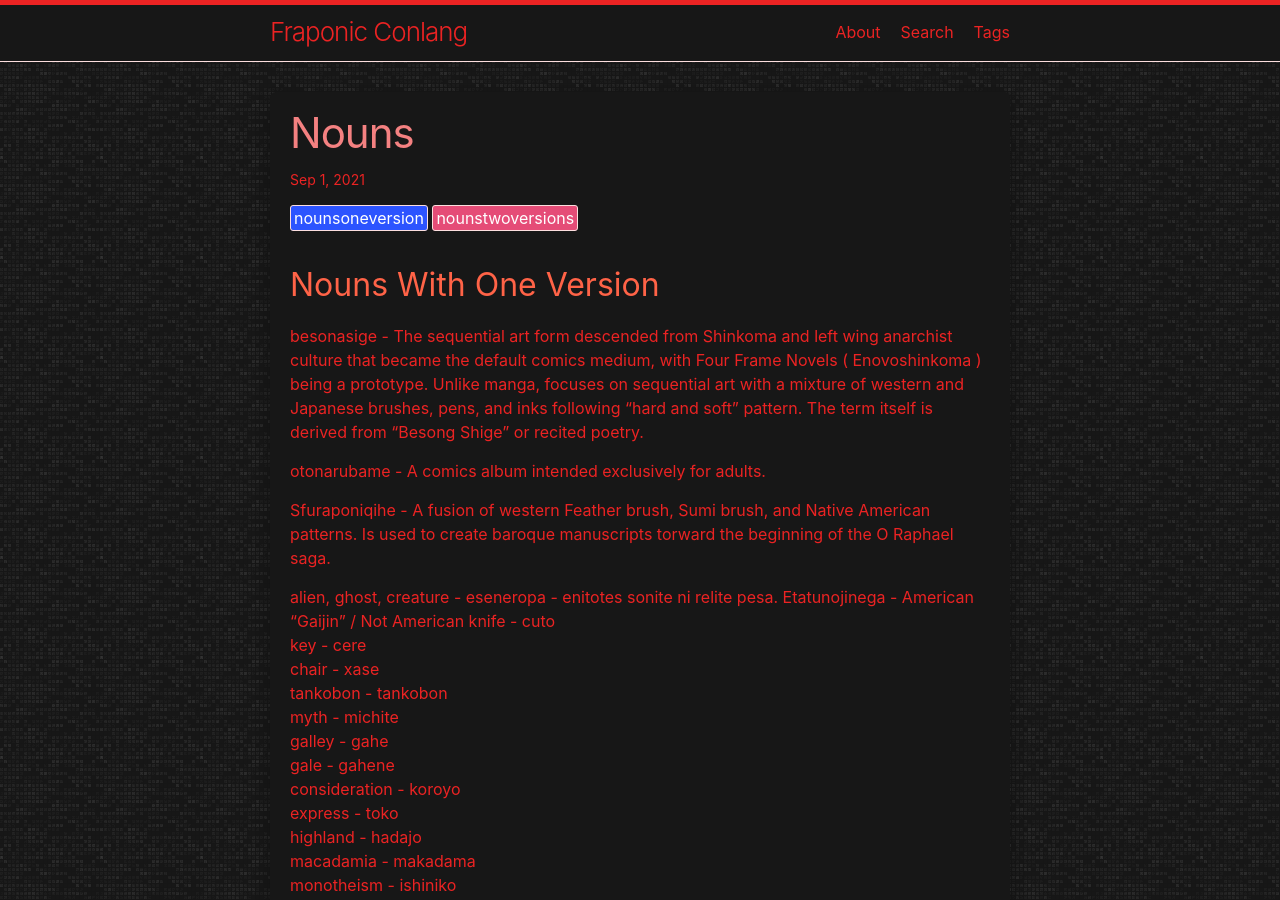
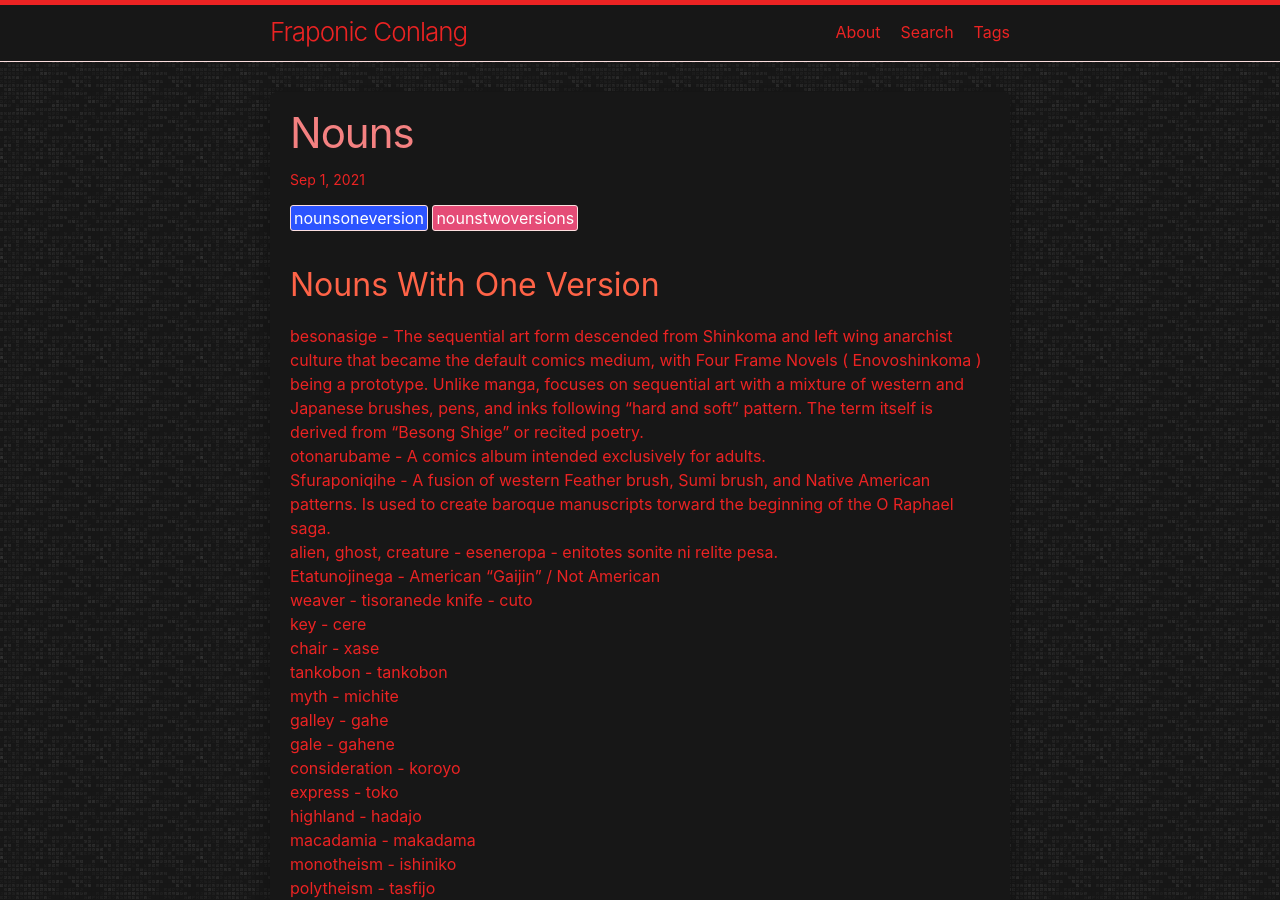
Before and after one commit to LWFlouisa/FraponicConlang, a Jekyll site: the page built from _posts/2021-09-01-nouns.md, in a window 1280 px wide and 900 px high. Built offline with Jekyll 4.4.1, drawn with Linux system fonts in a browser that asks for light colours.

Commit message:
Update 2021-09-01-nouns.md

```diff
--- a/_posts/2021-09-01-nouns.md
+++ b/_posts/2021-09-01-nouns.md
@@ -6,14 +6,12 @@ tags: nounsoneversion nounstwoversions
 ---
 
 ## Nouns With One Version
-besonasige - The sequential art form descended from Shinkoma and left wing anarchist culture that became the default comics medium, with Four Frame Novels ( Enovoshinkoma ) being a prototype. Unlike manga, focuses on sequential art with a mixture of western and Japanese brushes, pens, and inks following "hard and soft" pattern. The term itself is derived from "Besong Shige" or recited poetry.
-
-otonarubame - A comics album intended exclusively for adults.
-
-Sfuraponiqihe - A fusion of western Feather brush, Sumi brush, and Native American patterns. Is used to create baroque manuscripts torward the beginning of the O Raphael saga.
-
-alien, ghost, creature - eseneropa - enitotes sonite ni relite pesa.
-Etatunojinega - American "Gaijin" / Not American
+besonasige - The sequential art form descended from Shinkoma and left wing anarchist culture that became the default comics medium, with Four Frame Novels ( Enovoshinkoma ) being a prototype. Unlike manga, focuses on sequential art with a mixture of western and Japanese brushes, pens, and inks following "hard and soft" pattern. The term itself is derived from "Besong Shige" or recited poetry.<br />
+otonarubame - A comics album intended exclusively for adults.<br />
+Sfuraponiqihe - A fusion of western Feather brush, Sumi brush, and Native American patterns. Is used to create baroque manuscripts torward the beginning of the O Raphael saga.<br />
+alien, ghost, creature - eseneropa - enitotes sonite ni relite pesa.<br />
+Etatunojinega - American "Gaijin" / Not American<br />
+weaver - tisoranede
 knife - cuto<br />
 key - cere<br />
 chair - xase<br />
```
